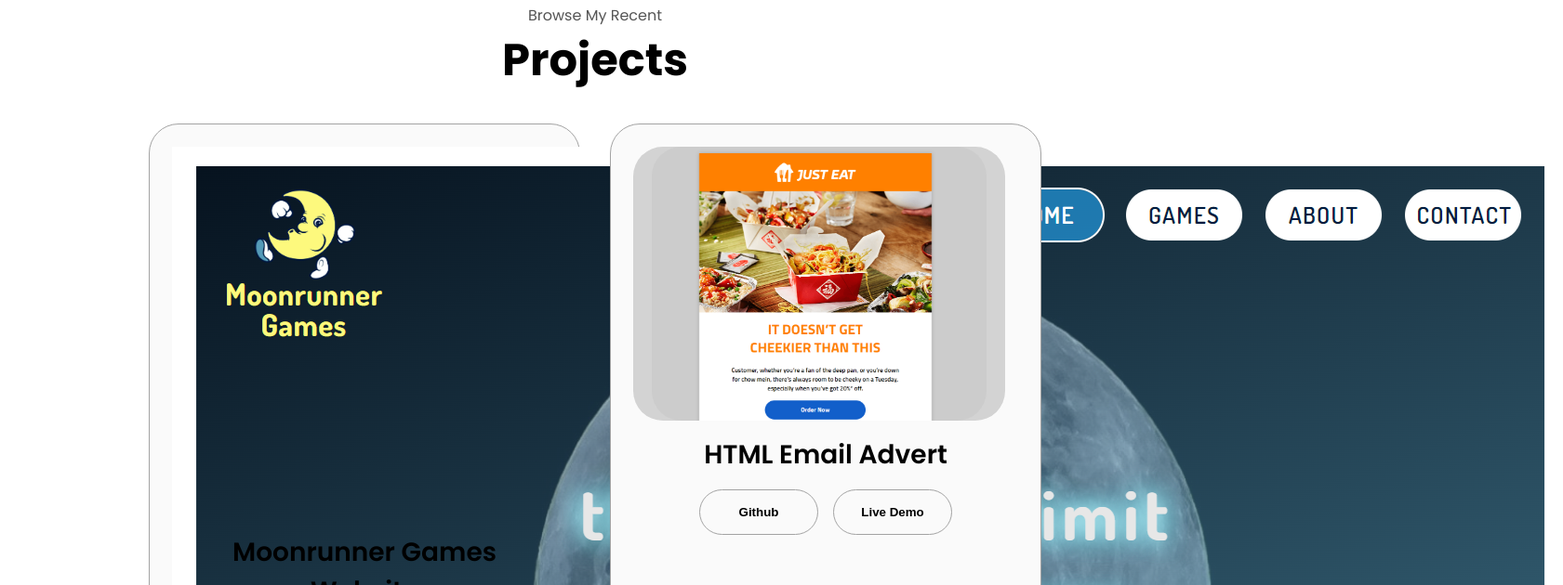
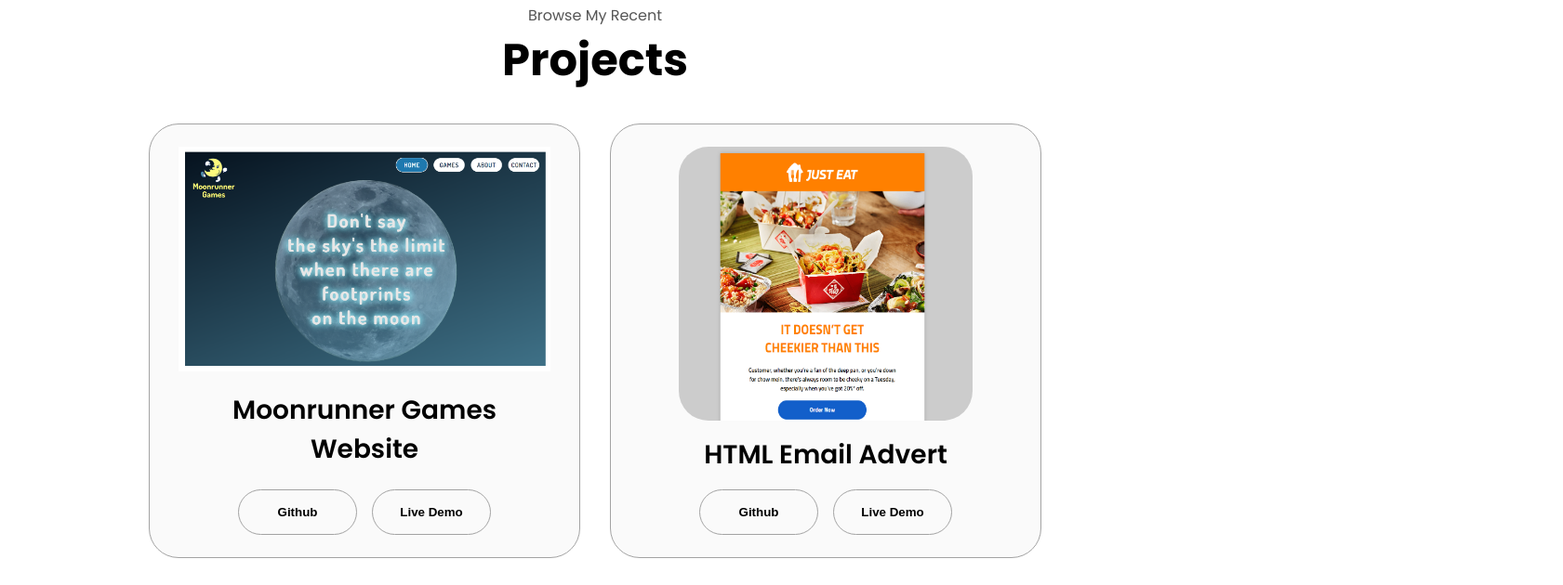
Before and after one commit to NicholasMarkJohnson/Portfolio, a plain HTML site: page index.html in a window 1280 px wide. Shown: the part 2460-3090 px from the top of the page at 93% size, 1681 px wide, since content can reach past the window. Drawn offline with Linux system fonts and the light colour scheme.

Commit message:
added width 100% and added some flex to the projects section

```diff
--- a/style.css
+++ b/style.css
@@ -298,6 +298,10 @@
     border: rgb(53, 53, 53) 0.1rem solid;
     border-color: rgb(163, 163, 163);
     text-align: center;
+    display: flex;
+    flex-direction: column;
+    justify-content: space-between;
+    align-items: center;
   }
 
   .section-container {
@@ -359,7 +363,6 @@
   #projects .article-container  {
     max-width: 400px;
     max-height: 400px;
-    background: lightgray;
     border-radius: 2rem;
   }
 
@@ -375,6 +378,7 @@
   }
   .project-img-moon {
     object-fit: scale-down;
+    width: 100%;
   }
 
   .project-title {
```
